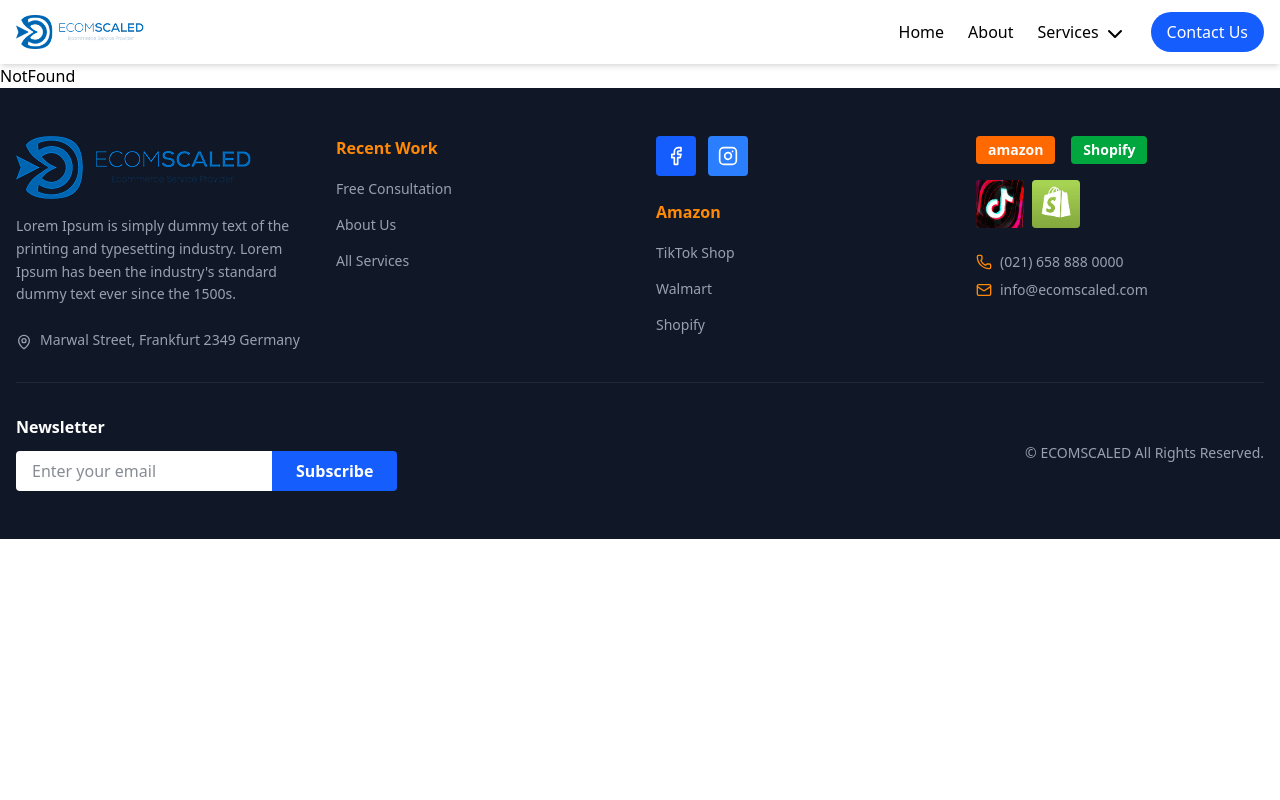
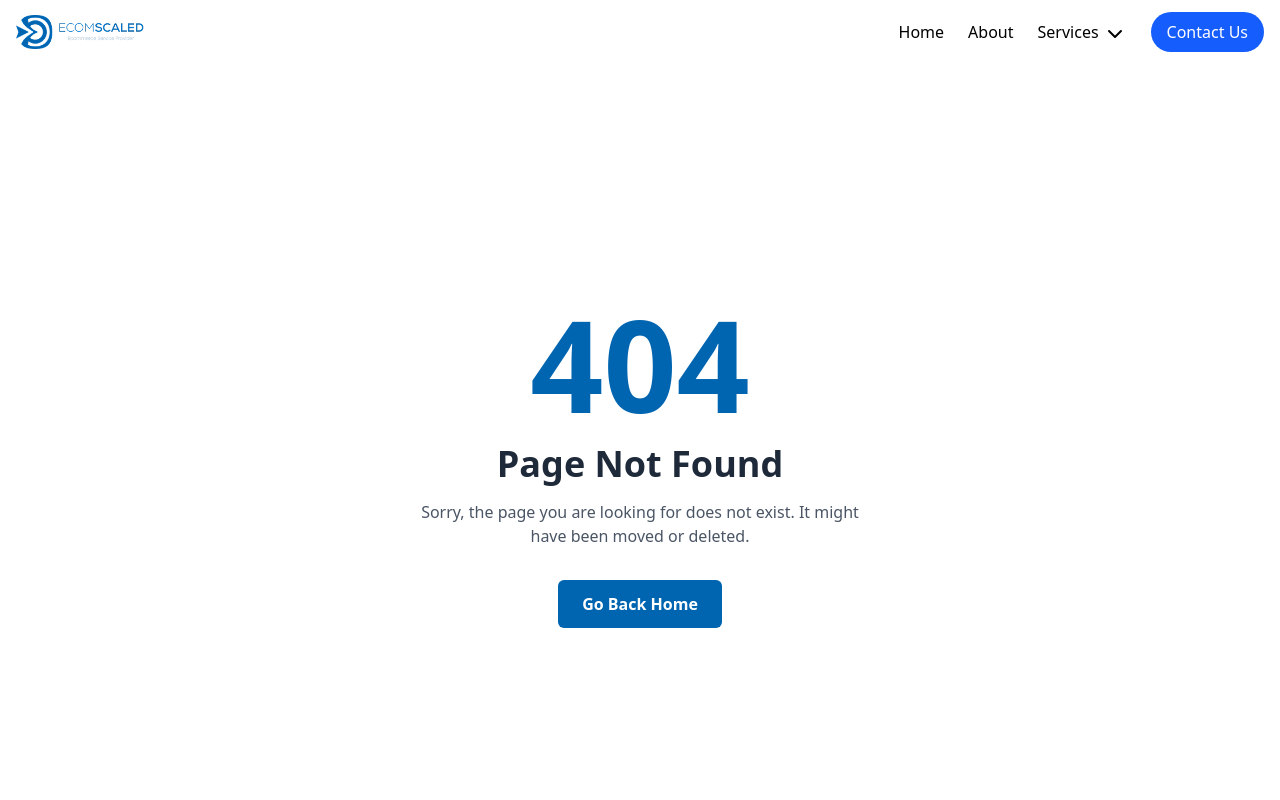
Before and after one commit to digitalrehman/eco-scalled, a React (Vite) app: page /ecommerce in a window 1280 px wide. Shown: the top 800 px of the page. Built offline with nearby package versions, Linux system fonts and the light colour scheme.

Commit message:
not found pages

```diff
--- a/src/components/Navbar.jsx
+++ b/src/components/Navbar.jsx
@@ -33,7 +33,7 @@
         title: "Ecommerce Marketing",
         icon: services_image.ecommerce,
         small_icon: services_image.ecommerce_1,
-        path: "/walmart",
+        path: "/ecommerce",
     },
 ];
 
--- a/src/pages/NotFound.jsx
+++ b/src/pages/NotFound.jsx
@@ -1,9 +1,22 @@
-import React from 'react'
+import React from "react";
+import { Link } from "react-router-dom";
 
 const NotFound = () => {
   return (
-    <div>NotFound</div>
-  )
-}
+    <div className="flex flex-col items-center justify-center min-h-screen bg-white px-6 py-12 text-center">
+      <h1 className="text-7xl md:text-9xl font-extrabold text-[#0065B1]">404</h1>
+      <h2 className="text-2xl md:text-4xl font-bold text-gray-800 mt-4">Page Not Found</h2>
+      <p className="text-gray-600 mt-4 mb-8 max-w-md">
+        Sorry, the page you are looking for does not exist. It might have been moved or deleted.
+      </p>
+      <Link
+        to="/"
+        className="bg-[#0065B1] hover:bg-[#00529c] text-white font-semibold px-6 py-3 rounded-md transition duration-300"
+      >
+        Go Back Home
+      </Link>
+    </div>
+  );
+};
 
-export default NotFound
+export default NotFound;
```
